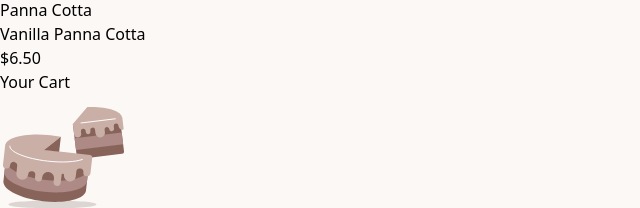
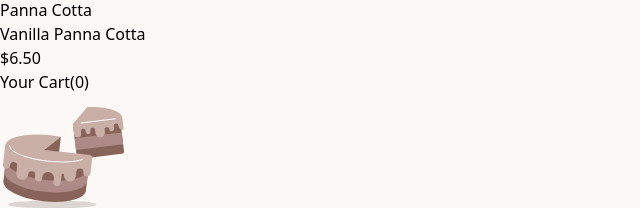
Before and after one commit to ntwaricharles/product-list-with-cart, an Angular app: page / in a window 1280 px wide. Shown: the part 1862-2070 px from the top of the page, without its empty margins (0-640 px from the left). Built offline with nearby package versions, Linux system fonts and the light colour scheme.

Commit message:
product list with cart

```diff
--- a/src/app/components/cart/cart.component.html
+++ b/src/app/components/cart/cart.component.html
@@ -1,5 +1,8 @@
 <div class="bg-white sm:min-w-full shadow-md rounded-xl p-4">
-  <h2 class="text-2xl lg:text-4xl text-orange-800 font-semibold mb-4">Your Cart</h2>
+  <h2 class="text-2xl lg:text-4xl text-orange-800 font-semibold mb-4 flex items-center">
+    <span class="mr-2"></span>Your Cart<span class="ml-2"></span>
+    <span class="ml-4 text-2xl lg:text-4xl text-orange-800 font-bold">({{ cartItems.length }})</span>
+  </h2>
 
   <div *ngIf="cartItems.length === 0" class="text-orange-800 flex flex-col items-center">
     <img src="/assets/images/illustration-empty-cart.svg" alt="empty cart" class="mb-4 w-24 h-24 sm:w-32 sm:h-32">
@@ -12,14 +15,14 @@
         <img [src]="item.image.thumbnail" [alt]="item.name" class="w-14 h-14 sm:w-16 sm:h-16 object-cover rounded-lg">
         <div class="ml-4">
           <h3 class="text-sm sm:text-base font-medium">{{ item.name }}</h3>
-          <div class="text-xs sm:text-sm text-gray-600">
+          <div class="font-bold sm:text-base text-orange-500">
             <span class="pr-2">{{ item.quantity }}x</span>
-            <span>&#64; {{ item.price | currency:'USD':'symbol' }}</span>
+            <span class="font-bold text-orange-900">&#64; {{ item.price | currency:'USD':'symbol' }}</span>
+            <span class="ml-2 font-bold text-orange-900">{{ item.price * item.quantity | currency:'USD':'symbol' }}</span>
           </div>
         </div>
       </div>
       <div class="flex items-center">
-        <p class="text-sm sm:text-base font-semibold text-orange-950">{{ item.price * item.quantity | currency:'USD':'symbol' }}</p>
         <button class="ml-4 text-red-600 p-1 border border-orange-800 rounded-full hover:border-orange-950 transition delay-75" (click)="removeFromCart(item)">
           <svg xmlns="http://www.w3.org/2000/svg" fill="none" viewBox="0 0 10 10" class="w-3 h-3 fill-orange-800 hover:fill-orange-950">
             <path d="M8.375 9.375 5 6 1.625 9.375l-1-1L4 5 .625 1.625l1-1L5 4 8.375.625l1 1L6 5l3.375 3.375-1 1Z"/>
@@ -29,6 +32,7 @@
     </div>
   </div>
 
+  <!-- Order Total -->
   <div *ngIf="cartItems.length > 0" class="flex justify-between items-center mt-4">
     <p class="font-bold text-orange-950">Total:</p>
     <p class="text-xl font-bold text-orange-950">{{ getTotal() | currency:'USD':'symbol' }}</p>
```
